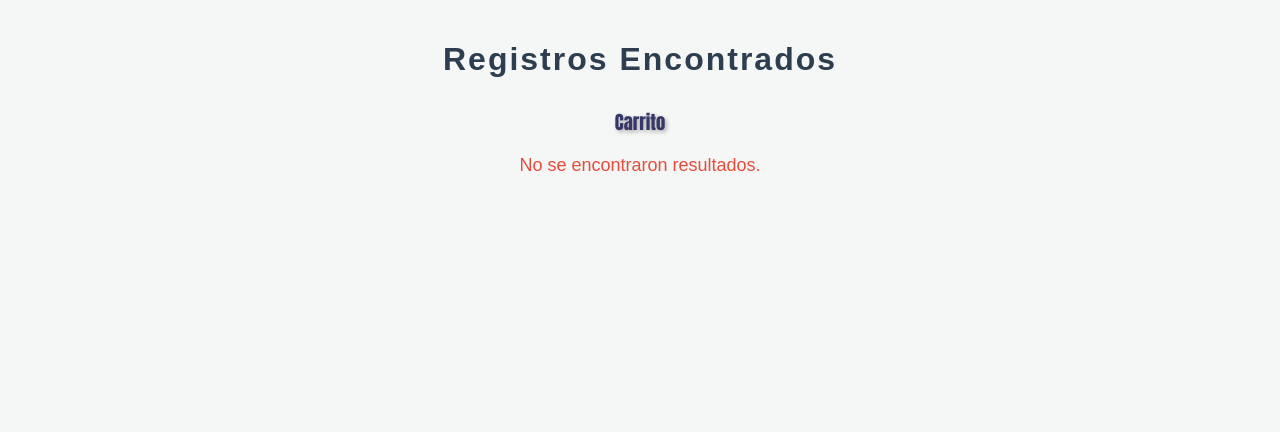
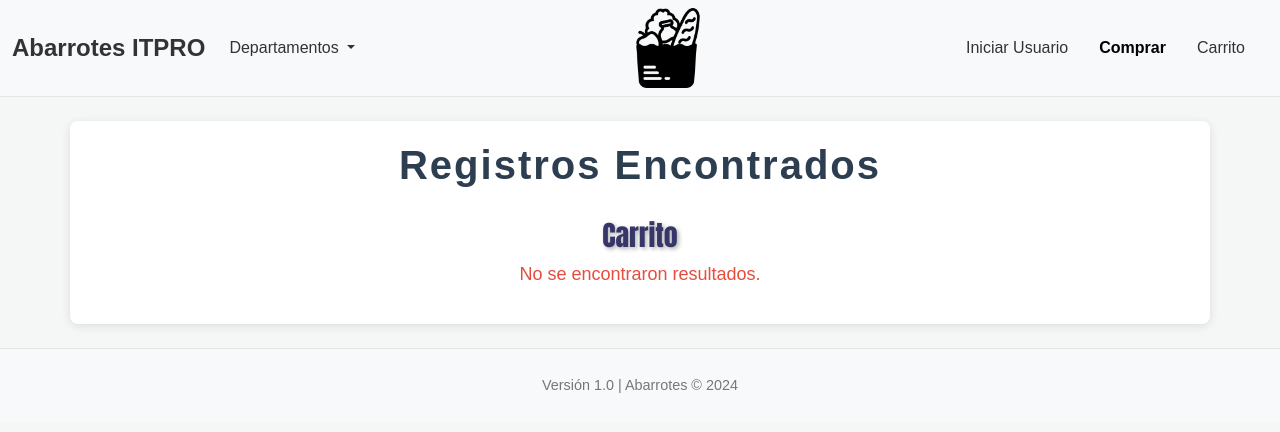
Before and after one commit to AvalonRD/Proyecto-final-dise-o-web, a PHP site: page /carrito.html in a window 1280 px wide. Shown: the top 432 px of the page. Run offline with PHP 8.4, Linux system fonts and the light colour scheme; data that the repository does not hold is empty.

Commit message:
le puse la barra de navegacion superior a todas las paginas

```diff
--- a/CSS/carrito.css
+++ b/CSS/carrito.css
@@ -2,7 +2,7 @@ body {
     font-family: 'Arial', sans-serif;
     background-color: #f4f7f6;
     margin: 0;
-    padding: 20px;
+    padding: 0;
     color: #333;
 }
 
@@ -22,31 +22,31 @@ h3 {
     font-family: Impact, Haettenschweiler, 'Arial Narrow Bold', sans-serif;
 }
 
-table {
-    width: 80%;
-    margin: 0 auto;
-    border-collapse: collapse;
-    border-radius: 10px;
-    overflow: hidden;
-    box-shadow: 0 4px 8px rgba(44, 62, 80, 0.2);
+.navbar {
     background-color: #fff;
+    border-bottom: 1px solid #e5e5e5;
 }
 
-th, td {
-    padding: 12px;
-    text-align: left;
-    border-bottom: 1px solid #ddd;
+.navbar-brand {
+    font-size: 1.5rem;
+    font-weight: bold;
+    color: #333;
 }
 
-th {
-    background-color: #3498db;
-    color: white;
-    text-transform: uppercase;
-    font-weight: 600;
+.navbar-nav .nav-link {
+    color: #333;
+    font-weight: 500;
+    margin-right: 15px;
+    transition: color 0.3s ease;
 }
 
-td {
-    background-color: #f9f9f9;
+.navbar-nav .nav-link:hover {
+    color: #007bff;
+}
+
+.navbar-nav .active {
+    color: #007bff;
+    font-weight: bold;
 }
 
 td:hover {
@@ -59,3 +59,70 @@ p#mensaje {
     font-size: 18px;
     display: none;
 }
+
+.container {
+    background-color: #fff;
+    padding: 20px;
+    border-radius: 8px;
+    box-shadow: 0 2px 10px rgba(0, 0, 0, 0.1);
+}
+
+.table {
+    width: 100%;
+    border-collapse: separate;
+    border-spacing: 0;
+    box-shadow: 0 2px 10px rgba(0, 0, 0, 0.1);
+}
+
+.table thead {
+    background-color: #f5f5f5;
+}
+
+.table th, .table td {
+    padding: 15px;
+    text-align: center;
+    border-bottom: 1px solid #ddd;
+}
+
+.product-image {
+    width: 100px;
+    height: 100px;
+    object-fit: cover;
+    display: block;
+    margin: 0 auto;
+}
+
+.btn-primary {
+    background-color: #007bff;
+    border-color: #007bff;
+    transition: background-color 0.3s ease;
+}
+
+.btn-primary:hover {
+    background-color: #0056b3;
+}
+
+/* Footer */
+footer {
+    background-color: #fff;
+    color: #333;
+    border-top: 1px solid #e5e5e5;
+    font-size: 0.9rem;
+}
+
+footer p {
+    margin: 0;
+    padding: 10px;
+    color: #777;
+}
+
+.image-container {
+    display: flex;
+    justify-content: center;
+    align-items: center;
+}
+
+.small-image {
+    width: 80px;  /* Ajusta el tamaño de la imagen si es necesario */
+    height: auto;
+}
--- a/carrito.html
+++ b/carrito.html
@@ -4,18 +4,61 @@
     <meta charset="UTF-8">
     <meta name="viewport" content="width=device-width, initial-scale=1.0">
     <title>Carrito</title>
+    <!--Bootstrap CSS-->
+    <link href="https://cdn.jsdelivr.net/npm/bootstrap@5.3.0-alpha1/dist/css/bootstrap.min.css" rel="stylesheet">
+    <!--CSS propio-->
     <link rel="stylesheet" href="CSS/carrito.css">
     <!--jQuery-->
     <script src="https://code.jquery.com/jquery-3.6.0.min.js"></script>
 </head>
 <body>
 
+    <!-- Barra de navegación -->
+    <nav class="navbar navbar-expand-lg navbar-light bg-light">
+        <div class="container-fluid">
+            <a class="navbar-brand" href="#">Abarrotes ITPRO</a>
+            <button class="navbar-toggler" type="button" data-bs-toggle="collapse" data-bs-target="#navbarNav" aria-controls="navbarNav" aria-expanded="false" aria-label="Toggle navigation">
+                <span class="navbar-toggler-icon"></span>
+            </button>
+            <div class="collapse navbar-collapse" id="navbarNav">
+                <ul class="navbar-nav me-auto">
+                    <li class="nav-item dropdown">
+                        <a class="nav-link dropdown-toggle" href="#" id="navbarDropdown" role="button" data-bs-toggle="dropdown" aria-expanded="false">
+                            Departamentos
+                        </a>
+                        <ul class="dropdown-menu" aria-labelledby="navbarDropdown">
+                            <li><a class="dropdown-item" href="#">Lácteos</a></li>
+                            <li><a class="dropdown-item" href="#">Frituras</a></li>
+                            <li><a class="dropdown-item" href="#">Carnes Frias</a></li>
+                            <li><a class="dropdown-item" href="#">Dulces</a></li>
+                        </ul>
+                    </li>
+                </ul>
+                <div class="image-container mx-auto">
+                    <img src="Imagenes/logo.jpg" alt="Logo_Abarrotes_ITPRO" class="small-image">
+                </div>
+                <ul class="navbar-nav ms-auto">
+                    <li class="nav-item">
+                        <a class="nav-link" href="#">Iniciar Usuario</a>
+                    </li>
+                    <li class="nav-item">
+                        <a class="nav-link active" href="#">Comprar</a>
+                    </li>
+                    <li class="nav-item">
+                        <a class="nav-link" href="#">Carrito</a>
+                    </li>
+                </ul>
+            </div>
+        </div>
+    </nav>
+    <!-- Contenido del carrito -->
+    <div class="container my-4">
         <h1>Registros Encontrados</h1>
 
         <!-- Tabla para mostrar los resultados -->
-    <table id="resultados" style="display: none;">
+        <table id="resultados" class="table table-bordered" style="display: none;">
             <h3>Carrito</h3>
-        <thead>
+            <thead class="table-light">
                 <tr>
                     <th>id_producto</th>
                     <th>Nombre</th>
@@ -28,6 +71,12 @@
 
         <!-- Mensaje cuando no hay resultados -->
         <p id="mensaje">No se encontraron resultados.</p>
+    </div>
+
+    <!-- Pie de página -->
+    <footer class="bg-light text-center py-3">
+        <p>Versión 1.0 | Abarrotes © 2024</p>
+    </footer>
 
     <!-- Script de AJAX para cargar los resultados -->
     <script>
@@ -58,5 +107,7 @@
         });
     </script>
 
+    <!--Bootstrap JS-->
+    <script src="https://cdn.jsdelivr.net/npm/bootstrap@5.3.0-alpha1/dist/js/bootstrap.bundle.min.js"></script>
 </body>
 </html>
```
Also changed, not shown: CSS/abarrotes.css (+17 -0 lines), CSS/comprar.css (+11 -0 lines), abarrotes.html (+22 -7 lines), comprar.html (+17 -2 lines), Imagenes/descargar.jpg (added), Imagenes/logo.jpg (added). Lines whose indentation alone changed are shown as unchanged.
